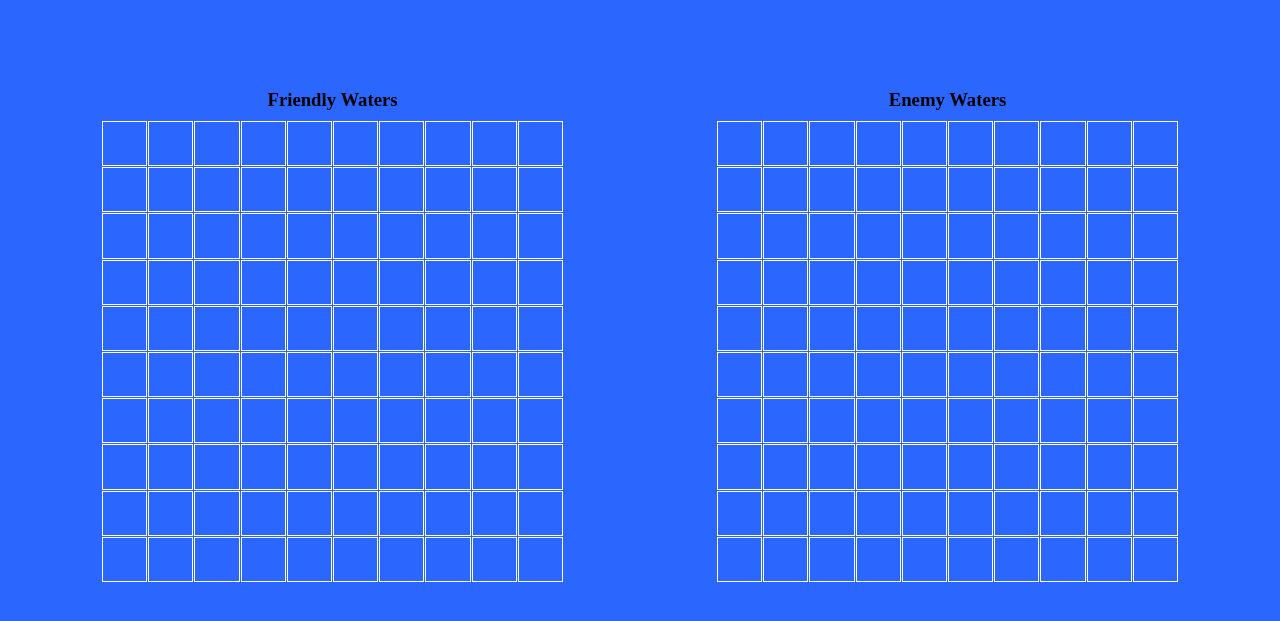
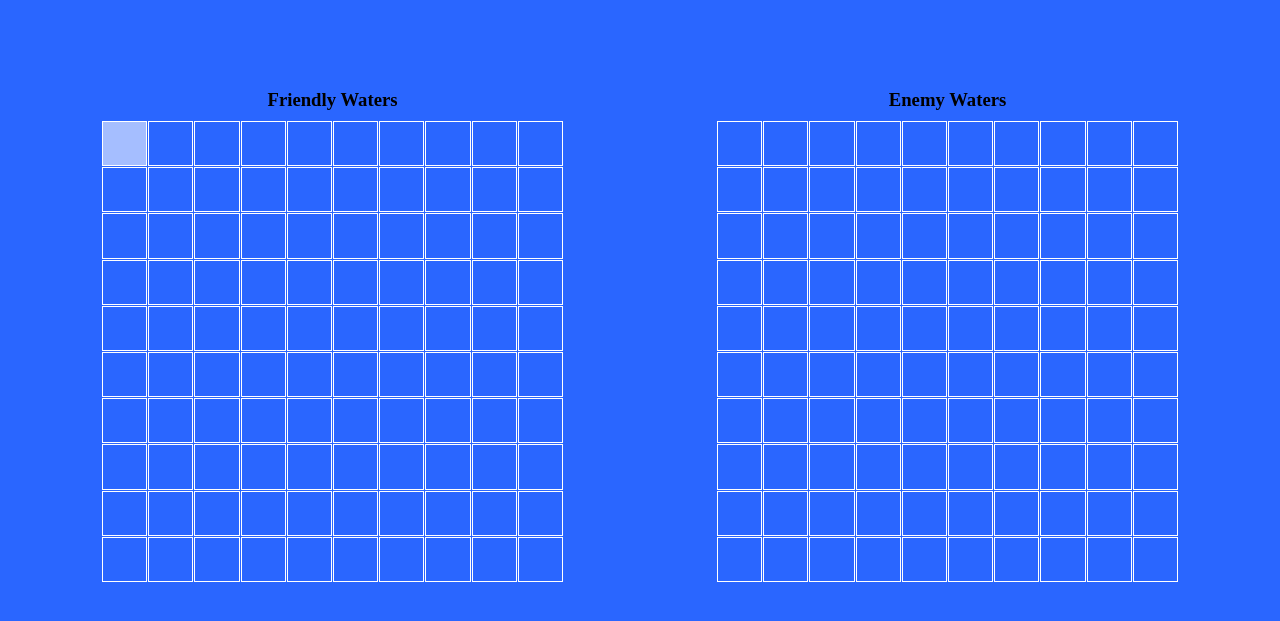
Before and after one commit to GodPepe7/Battleship, a website built with webpack: page src/view/index.html in a window 1280 px wide. In both pictures the pointer is over the element 124 px from the left and 226 px from the top of the page. Shown: the part 83-704 px from the top of the page. Built offline with nearby package versions, Linux system fonts and the light colour scheme.

Commit message:
Add hover effect when hovering cell

```diff
--- a/src/view/style.css
+++ b/src/view/style.css
@@ -48,3 +48,12 @@ body {
 .cell {
     border: 1px solid white;
 }
+
+.cell:hover {
+    background-color: rgba(255, 255, 255, 0.576);
+    cursor: pointer;
+}
+
+.player-gameboard > .cell:hover {
+    cursor: default;
+}
```
